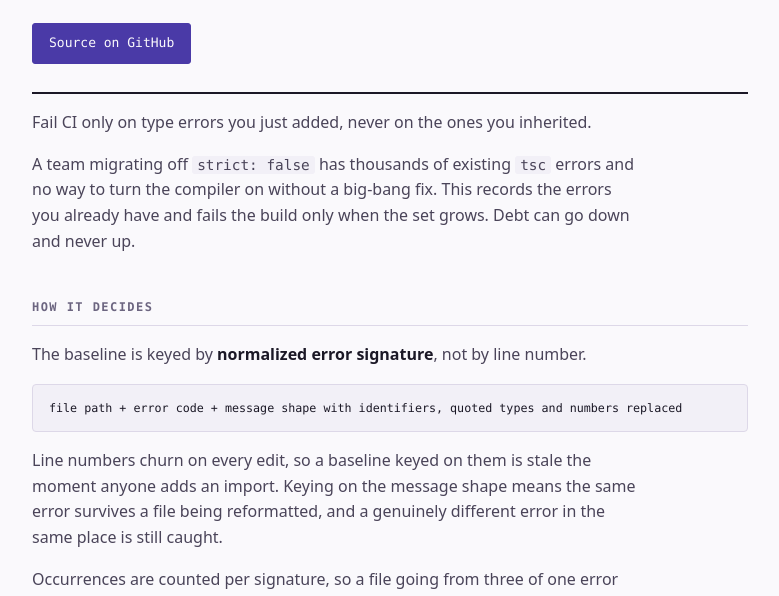
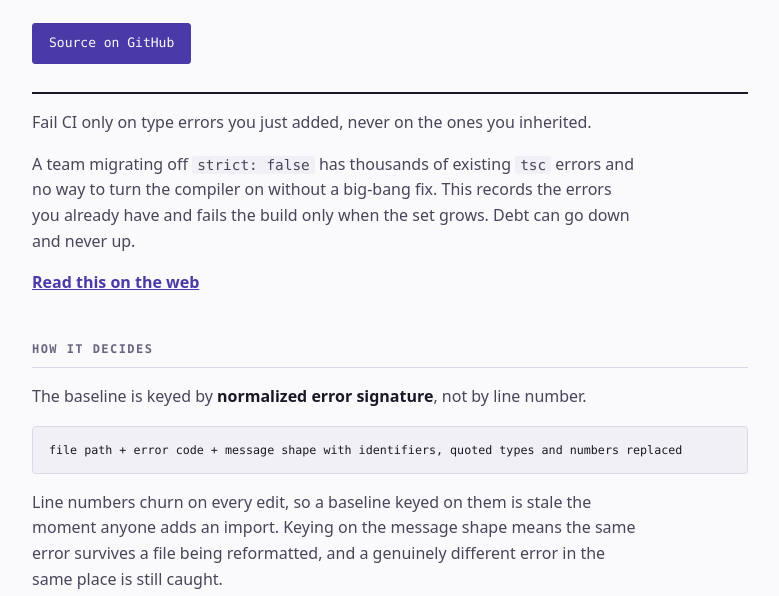
Before and after one commit to JesseRWeigel/type-debt-ratchet, a website: page docs/index.html in a window 1280 px wide. Shown: the part 195-791 px from the top of the page, without its empty margins (250-1029 px from the left). Drawn offline with Linux system fonts and the light colour scheme.

Commit message:
docs: link the GitHub Pages site from the README
The About section carries the same URL. A reader landing on the repo should not
have to guess that a rendered version exists.

```diff
--- a/docs/index.html
+++ b/docs/index.html
@@ -62,6 +62,7 @@ font-size:14px;color:var(--ink3)}
 </header>
 <p>Fail CI only on type errors you just added, never on the ones you inherited.</p>
 <p>A team migrating off <code>strict: false</code> has thousands of existing <code>tsc</code> errors and no way to turn the compiler on without a big-bang fix. This records the errors you already have and fails the build only when the set grows. Debt can go down and never up.</p>
+<p><strong><a href="https://jesserweigel.github.io/type-debt-ratchet/">Read this on the web</a></strong></p>
 <h2>How it decides</h2>
 <p>The baseline is keyed by <strong>normalized error signature</strong>, not by line number.</p>
 <pre><code>file path + error code + message shape with identifiers, quoted types and numbers replaced</code></pre>
```
Also changed, not shown: README.md.
